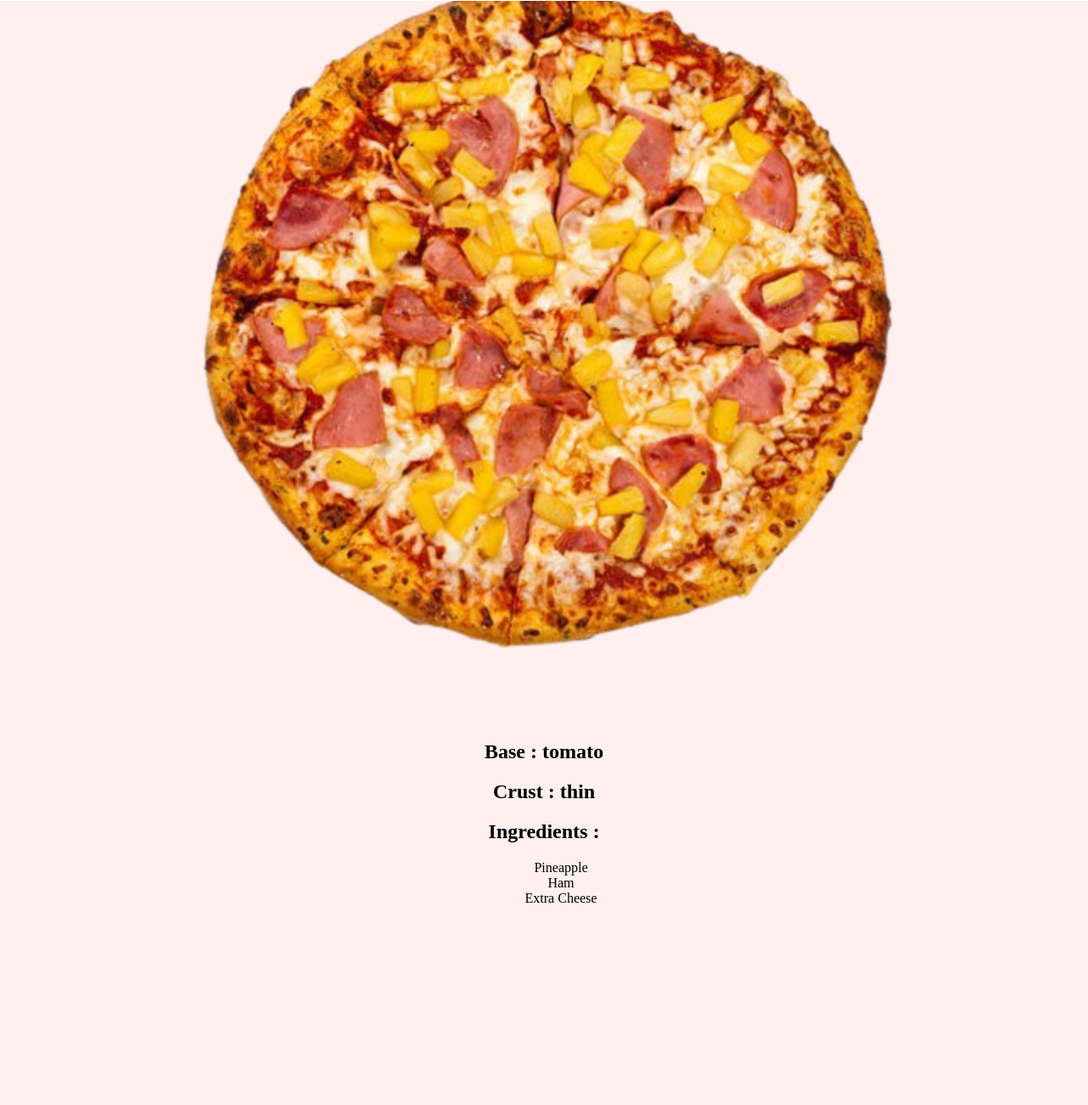
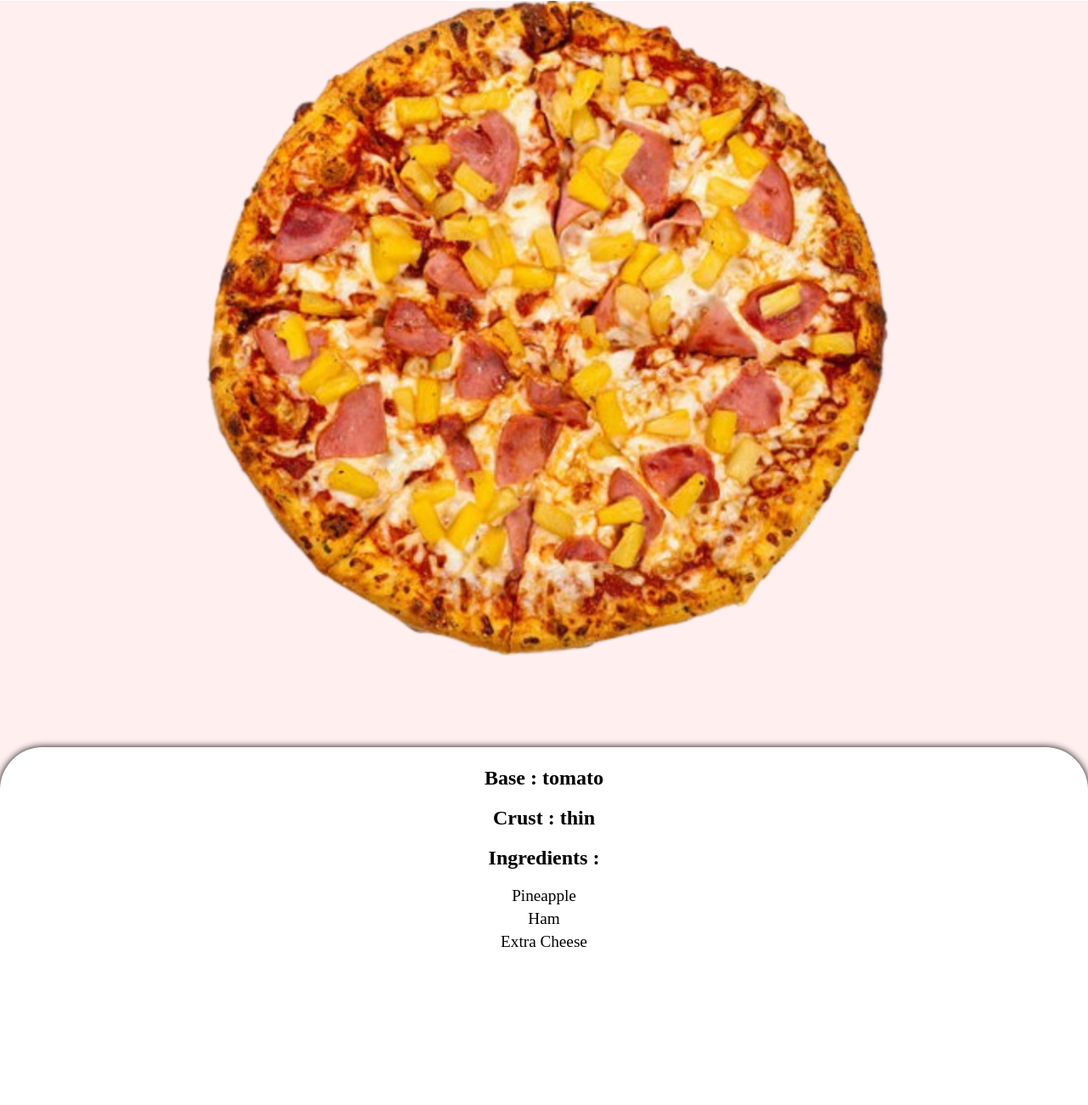
Before and after one commit to ChrisY60/Doughminators, a Flask app: page /pizzaInformation/Hawaiian in a window 1280 px wide. Shown: the part 303-1603 px from the top of the page at 85% size. Before the commit the page ends 1365 px from the top, so only its background shows below. Run offline with Flask 3, Linux system fonts and the light colour scheme; some web fonts are replaced.

Commit message:
added css to info page

```diff
--- a/WebApp/static/stylesheet.css
+++ b/WebApp/static/stylesheet.css
@@ -130,10 +130,13 @@ main>aside {
 }
 
 .pizza-info-image {
-    width: 80vw;
+    width: 79vw;
     min-width: 300px;
     height: auto;
+    margin-top: 20px;
+    margin-bottom: 20px;
 }
+
 .info-centered {
     text-align: center;
 
@@ -830,5 +833,32 @@ main {
 }
 
 .thankyou {
+    box-shadow: 0px 0px 2px;
+    font-size: 19px;
+    padding: 10px;
     text-align: center;
+    background: white;
+    margin-left: 50px;
+    margin-right: 50px;
+    border-radius: 10px;
 }
+
+.infostyle {
+    background: white;
+    padding-bottom: 176px;
+    padding-top: 3px;
+    border-radius: 50px 50px 0 0; /* Curves only the top-left and top-right corners */
+    box-shadow: 0px 0px 9px;
+}
+
+.info-list-toppings {
+    list-style-type: none;
+    padding: 0;
+    text-align: center;
+    margin: 0 auto;
+}
+
+.info-list-toppings li {
+    font-size: 1.2em;
+    margin-bottom: 5px;
+}
--- a/WebApp/templates/pizzaInfo.html
+++ b/WebApp/templates/pizzaInfo.html
@@ -22,13 +22,14 @@
     <h1>{{ pizza.name }}</h1>
     <div class="info-centered">
         <img class="pizza-info-image" src="{{ pizza.imageURL }}">
-        <h2>Base : {{ pizza.base }}</h2>
+        <div class="infostyle"> <h2>Base : {{ pizza.base }}</h2>
         <h2>Crust : {{ pizza.crust }}</h2>
         <h2>Ingredients : </h2>
-        <ul>
+        <ul class="info-list-toppings">
             {% for topping in pizza.toppings %}
-                <li class="info-list-toppings">{{ topping.name }}</li>
+                <li>{{ topping.name }}</li>
             {% endfor %}
+        </div>
         </ul>
     </div>
 
```
